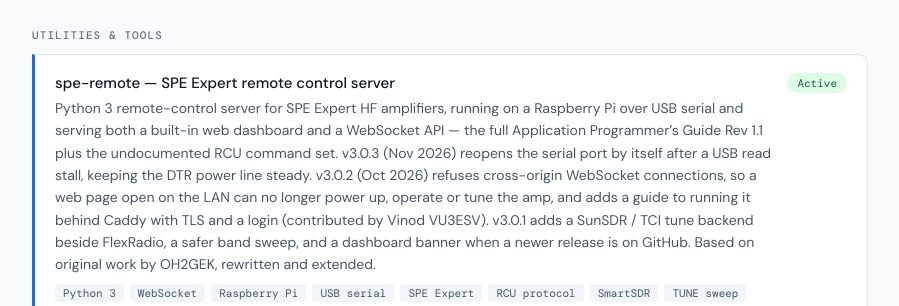
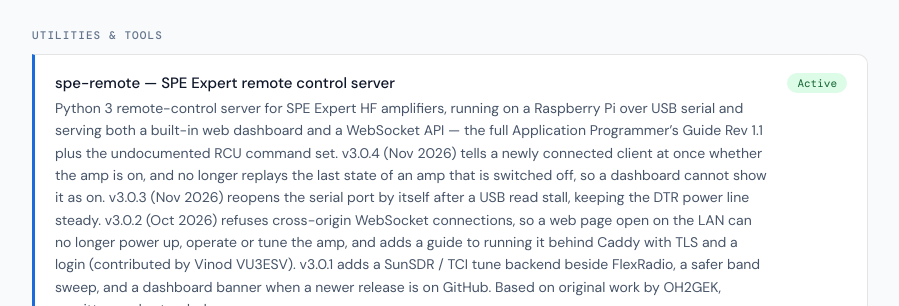
Before and after one commit to vu2cpl/vu2cpl.github.io, a plain HTML site: page index.html in a window 1280 px wide. Shown: the part 6998-7304 px from the top of the page, without its empty margins (190-1089 px from the left). Drawn offline with nearby package versions, Linux system fonts and the light colour scheme.

Commit message:
spe-remote v3.0.4 on the site
Card and project page: the release stops the server replaying a
switched-off amp's last state to a new client, and sends the presence
heartbeat at connect, so a dashboard cannot show the amp as on.

Co-Authored-By: Claude Fable 5.2 <noreply@anthropic.com>

```diff
--- a/index.html
+++ b/index.html
@@ -323,7 +323,7 @@
     <div class="project-card">
       <div>
         <div class="project-name">spe-remote — SPE Expert remote control server</div>
-        <div class="project-desc">Python 3 remote-control server for SPE Expert HF amplifiers, running on a Raspberry Pi over USB serial and serving both a built-in web dashboard and a WebSocket API — the full Application Programmer’s Guide Rev 1.1 plus the undocumented RCU command set. v3.0.3 (Nov 2026) reopens the serial port by itself after a USB read stall, keeping the DTR power line steady. v3.0.2 (Oct 2026) refuses cross-origin WebSocket connections, so a web page open on the LAN can no longer power up, operate or tune the amp, and adds a guide to running it behind Caddy with TLS and a login (contributed by Vinod VU3ESV). v3.0.1 adds a SunSDR / TCI tune backend beside FlexRadio, a safer band sweep, and a dashboard banner when a newer release is on GitHub. Based on original work by OH2GEK, rewritten and extended.</div>
+        <div class="project-desc">Python 3 remote-control server for SPE Expert HF amplifiers, running on a Raspberry Pi over USB serial and serving both a built-in web dashboard and a WebSocket API — the full Application Programmer’s Guide Rev 1.1 plus the undocumented RCU command set. v3.0.4 (Nov 2026) tells a newly connected client at once whether the amp is on, and no longer replays the last state of an amp that is switched off, so a dashboard cannot show it as on. v3.0.3 (Nov 2026) reopens the serial port by itself after a USB read stall, keeping the DTR power line steady. v3.0.2 (Oct 2026) refuses cross-origin WebSocket connections, so a web page open on the LAN can no longer power up, operate or tune the amp, and adds a guide to running it behind Caddy with TLS and a login (contributed by Vinod VU3ESV). v3.0.1 adds a SunSDR / TCI tune backend beside FlexRadio, a safer band sweep, and a dashboard banner when a newer release is on GitHub. Based on original work by OH2GEK, rewritten and extended.</div>
         <div class="project-tags"><span class="proj-tag">Python 3</span><span class="proj-tag">WebSocket</span><span class="proj-tag">Raspberry Pi</span><span class="proj-tag">USB serial</span><span class="proj-tag">SPE Expert</span><span class="proj-tag">RCU protocol</span><span class="proj-tag">SmartSDR</span><span class="proj-tag">TUNE sweep</span></div>
         <a class="read-more" href="/projects/spe-remote/">Read more &rarr;</a>
         <a class="repo-btn" href="https://github.com/vu2cpl/spe-remote" target="_blank" rel="noopener">
```
Also changed, not shown: projects/spe-remote/index.html (+1 -0 lines).
